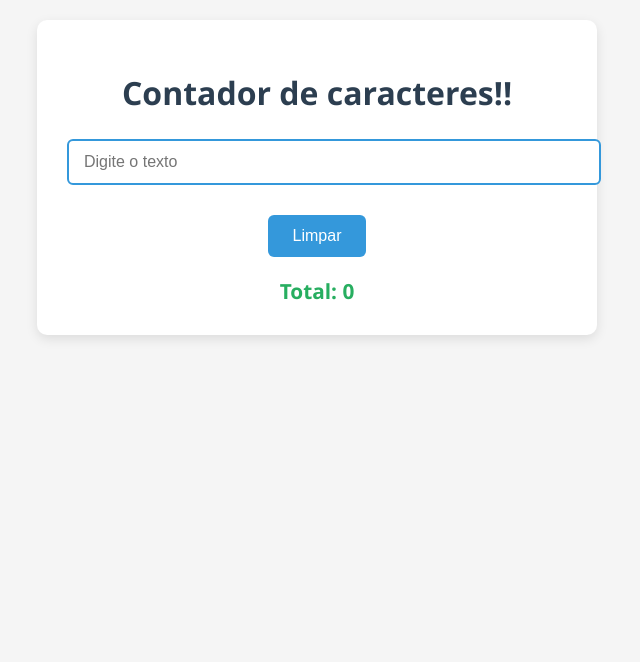
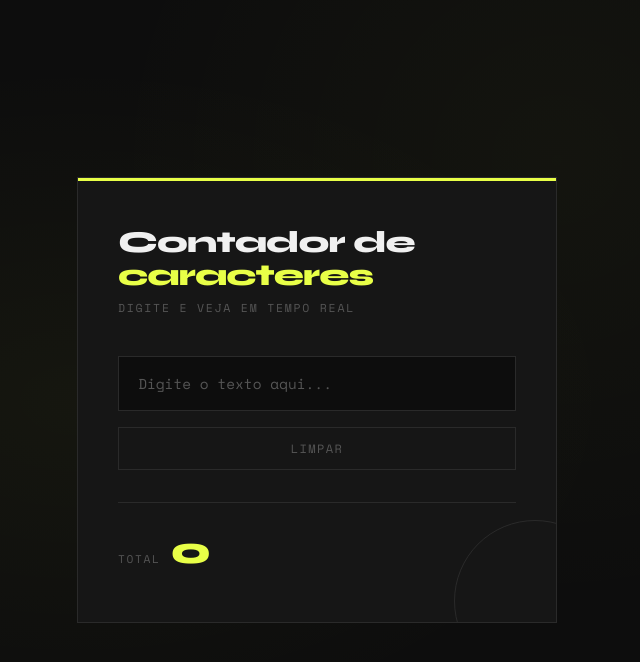
Before and after one commit to DanmCND/event-manipulation, an Electron app: page index.html in a window 800 px wide. Shown: the whole page, without its empty margins (83-723 px from the left). Drawn offline with nearby package versions, Linux system fonts and the light colour scheme.

Commit message:
Atualizado o index.html com codigo estilizado pela ia

```diff
--- a/index.html
+++ b/index.html
@@ -1,82 +1,190 @@
 <!DOCTYPE html>
-<html lang="en">
+<html lang="pt-BR">
 <head>
     <meta charset="UTF-8">
     <meta name="viewport" content="width=device-width, initial-scale=1.0">
-    <title>
-        Contador di letra
-    </title>
+    <title>Contador de Letra</title>
+    <link href="https://fonts.googleapis.com/css2?family=Space+Mono:wght@400;700&family=Syne:wght@700;800&display=swap" rel="stylesheet">
     <style>
+        :root {
+            --bg: #0d0d0d;
+            --surface: #161616;
+            --border: #2a2a2a;
+            --accent: #e8ff47;
+            --accent-dim: #c8df20;
+            --text: #f0f0f0;
+            --muted: #555;
+        }
+
+        * {
+            margin: 0;
+            padding: 0;
+            box-sizing: border-box;
+        }
+
         body {
-            font-family: 'Segoe UI', Tahoma, Geneva, Verdana, sans-serif;
-            background-color: #f5f5f5;
-            margin: 0;
-            padding: 20px;
-            text-align: center;
-            color: #333;
+            background-color: var(--bg);
+            color: var(--text);
+            font-family: 'Space Mono', monospace;
+            min-height: 100vh;
+            display: flex;
+            align-items: center;
+            justify-content: center;
+            padding: 2rem;
+            background-image:
+                radial-gradient(ellipse at 20% 50%, rgba(232, 255, 71, 0.04) 0%, transparent 60%),
+                radial-gradient(ellipse at 80% 20%, rgba(232, 255, 71, 0.03) 0%, transparent 50%);
         }
+
+        .card {
+            width: 100%;
+            max-width: 480px;
+            background: var(--surface);
+            border: 1px solid var(--border);
+            padding: 3rem 2.5rem;
+            position: relative;
+            overflow: hidden;
+        }
+
+        .card::before {
+            content: '';
+            position: absolute;
+            top: 0; left: 0; right: 0;
+            height: 3px;
+            background: var(--accent);
+        }
+
+        .card::after {
+            content: '';
+            position: absolute;
+            bottom: -60px; right: -60px;
+            width: 160px; height: 160px;
+            border-radius: 50%;
+            border: 1px solid var(--border);
+            pointer-events: none;
+        }
+
         h1 {
-            color: #2c3e50;
-            margin-bottom: 25px;
-            font-weight: 600;
+            font-family: 'Syne', sans-serif;
+            font-size: 1.9rem;
+            font-weight: 800;
+            letter-spacing: -0.03em;
+            line-height: 1.1;
+            margin-bottom: 0.4rem;
+            color: var(--text);
         }
-        .container {
-            max-width: 500px;
-            margin: 0 auto;
-            background: white;
-            padding: 30px;
-            border-radius: 10px;
-            box-shadow: 0 4px 12px rgba(0,0,0,0.1);
+
+        h1 span {
+            color: var(--accent);
         }
-        input#ipt {
+
+        .subtitle {
+            font-size: 0.72rem;
+            color: var(--muted);
+            letter-spacing: 0.15em;
+            text-transform: uppercase;
+            margin-bottom: 2.5rem;
+        }
+
+        .input-wrapper {
+            position: relative;
+            margin-bottom: 1rem;
+        }
+
+        #ipt {
             width: 100%;
-            padding: 12px 15px;
-            margin-bottom: 20px;
-            border: 2px solid #3498db;
-            border-radius: 6px;
-            font-size: 16px;
-            transition: border-color 0.3s;
+            background: var(--bg);
+            border: 1px solid var(--border);
+            color: var(--text);
+            font-family: 'Space Mono', monospace;
+            font-size: 0.9rem;
+            padding: 1rem 1.2rem;
+            outline: none;
+            transition: border-color 0.2s, box-shadow 0.2s;
+            caret-color: var(--accent);
         }
-        input#ipt:focus {
-            border-color: #2980b9;
-            outline: none;
+
+        #ipt::placeholder {
+            color: var(--muted);
         }
-        button#btnLimpar {
-            background-color: #3498db;
-            color: white;
-            border: none;
-            padding: 12px 25px;
-            border-radius: 6px;
-            font-size: 16px;
+
+        #ipt:focus {
+            border-color: var(--accent);
+            box-shadow: 0 0 0 3px rgba(232, 255, 71, 0.08);
+        }
+
+        #btnLimpar {
+            width: 100%;
+            background: transparent;
+            border: 1px solid var(--border);
+            color: var(--muted);
+            font-family: 'Space Mono', monospace;
+            font-size: 0.75rem;
+            letter-spacing: 0.12em;
+            text-transform: uppercase;
+            padding: 0.75rem;
             cursor: pointer;
-            transition: background-color 0.3s;
-            margin-top: 10px;
+            transition: all 0.2s;
+            margin-bottom: 2rem;
         }
-        button#btnLimpar:hover {
-            background-color: #2c80b9;
+
+        #btnLimpar:hover {
+            border-color: var(--accent);
+            color: var(--accent);
+            background: rgba(232, 255, 71, 0.04);
         }
+
+        #btnLimpar:active {
+            transform: scale(0.98);
+        }
+
+        .result-area {
+            border-top: 1px solid var(--border);
+            padding-top: 1.5rem;
+            display: flex;
+            align-items: baseline;
+            gap: 0.6rem;
+        }
+
+        .result-label {
+            font-size: 0.7rem;
+            letter-spacing: 0.15em;
+            text-transform: uppercase;
+            color: var(--muted);
+        }
+
         #result {
-            font-size: 1.3em;
-            font-weight: bold;
-            color: #27ae60;
-            margin-top: 20px;
-            min-height: 25px;
+            font-family: 'Syne', sans-serif;
+            font-size: 2.4rem;
+            font-weight: 800;
+            color: var(--accent);
+            letter-spacing: -0.04em;
+            transition: transform 0.1s;
+        }
+
+        #result.bump {
+            transform: scale(1.12);
         }
     </style>
 </head>
 <body>
-    <div class="container">
-        <h1> Contador de caracteres!! </h1>
+    <div class="card">
+        <h1>Contador de <span>caracteres</span></h1>
+        <p class="subtitle">digite e veja em tempo real</p>
 
-        <input id="ipt" placeholder="Digite o texto">
+        <div class="input-wrapper">
+            <input id="ipt" placeholder="Digite o texto aqui...">
+        </div>
 
-        <button id="btnLimpar"> Limpar </button>
+        <button id="btnLimpar">Limpar</button>
 
-        <div id="result"> Total: 0 </div>
+        <div class="result-area">
+            <span class="result-label">Total</span>
+            <div id="result">0</div>
+        </div>
     </div>
 
     <script>
-
         const inputTexto = document.getElementById("ipt")
         const buttonLimpar = document.getElementById("btnLimpar")
         const resultado = document.getElementById("result")
@@ -85,14 +193,16 @@
             inputTexto.value = ""
             contadorCaracteres()
         }
+
         function contadorCaracteres(){
-        resultado.textContent = "Total:" + inputTexto.value.length
+            resultado.textContent = inputTexto.value.length
+            resultado.classList.remove("bump")
+            void resultado.offsetWidth
+            resultado.classList.add("bump")
         }
-
 
         inputTexto.addEventListener("input", contadorCaracteres)
         buttonLimpar.addEventListener("click", limparCampo)
-
     </script>
 </body>
 </html>
```
Lines whose indentation alone changed are shown as unchanged.
